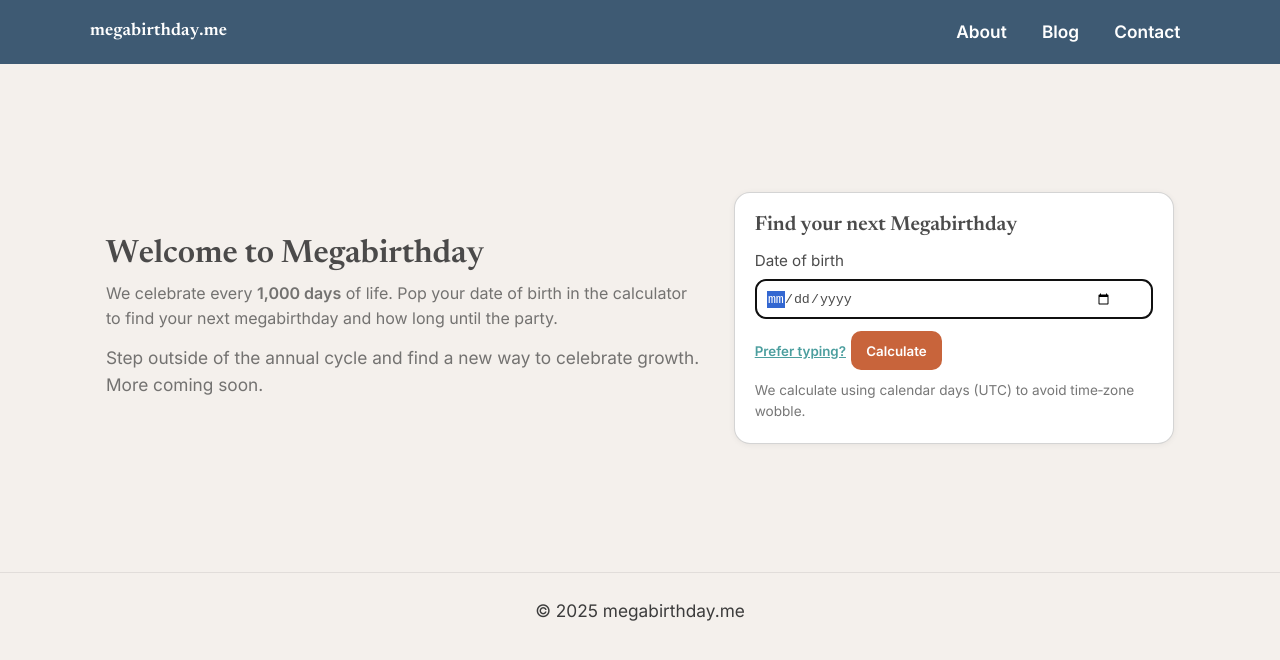
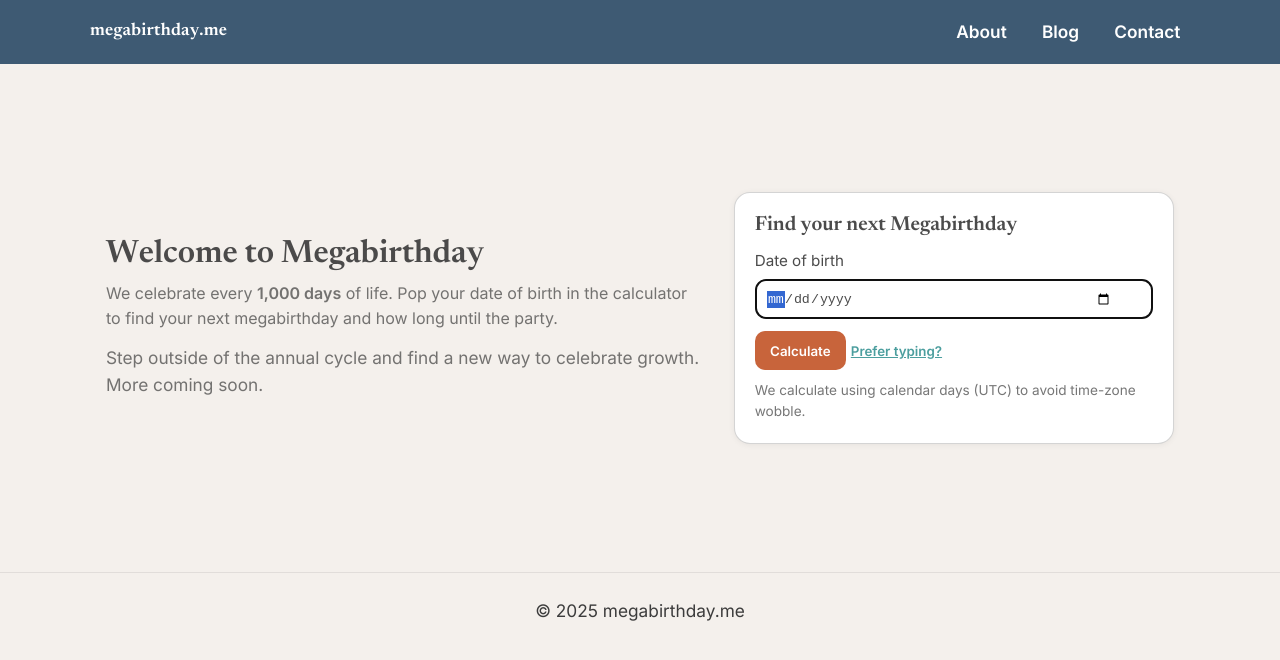
Before and after one commit to Vazool/megabirthday, a Jekyll site: the page built from index.html, in a window 1280 px wide. Shown: the top 660 px of the page. Built offline with Jekyll 4.4.1, drawn with Linux system fonts in a browser that asks for light colours; some of the changed lines change nothing that is shown.

Commit message:
Update index.html
Swapping calculate and prefer typing boxes

```diff
--- a/index.html
+++ b/index.html
@@ -24,38 +24,31 @@ title: Home
     <h2 class="mb-card__title">Find your next Megabirthday</h2>
 
     <form id="mb-form" class="mb-form" novalidate onsubmit="return false">
-
       <label class="mb-field">
         <span>Date of birth</span>
-            <input
-              id="dob"
-              name="dob"
-              type="date"
-              autocomplete="bday" />
 
-            <input id="dobText"
-              name="dobText"
-              type="text"
-              inputmode="numeric"
-              placeholder="DD/MM/YYYY"
-              class="mb-hide"
-              autocomplete="bday" />
+        <!-- picker -->
+        <input id="dob" name="dob" type="date" autocomplete="bday" />
+
+        <!-- typing mode (hidden by default) -->
+        <input id="dobText" name="dobText" type="text"
+               inputmode="numeric" placeholder="DD/MM/YYYY"
+               class="mb-hide" autocomplete="bday" />
       </label>
 
+      <!-- one row: left = Calculate, right = Prefer typing? -->
+      <div class="mb-form__row">
+        <button id="calcBtn" class="mb-btn" type="submit">Calculate</button>
         <button id="typeToggle" class="mb-link" type="button">Prefer typing?</button>
-
-          <button id="calcBtn" class="mb-btn" type="submit">Calculate</button>
-
+      </div>
     </form>
 
+    <!-- keep ONE result box, outside the form -->
     <div id="result" class="mb-result" aria-live="polite"></div>
 
-
-        <div id="result" class="mb-result" aria-live="polite"></div>
     <p class="mb-footnote">
-          We calculate using calendar days (UTC) to avoid time‑zone wobble.
+      We calculate using calendar days (UTC) to avoid time-zone wobble.
     </p>
-      </div>
   </div>
 </div>
 </section>
```
Lines whose indentation alone changed are shown as unchanged.
